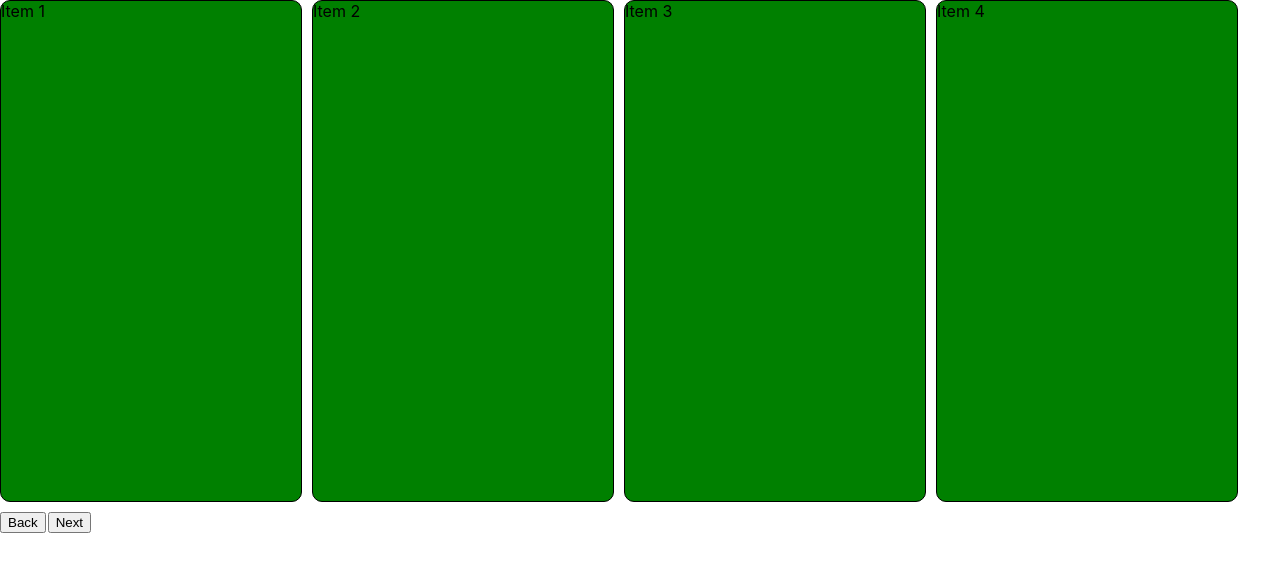
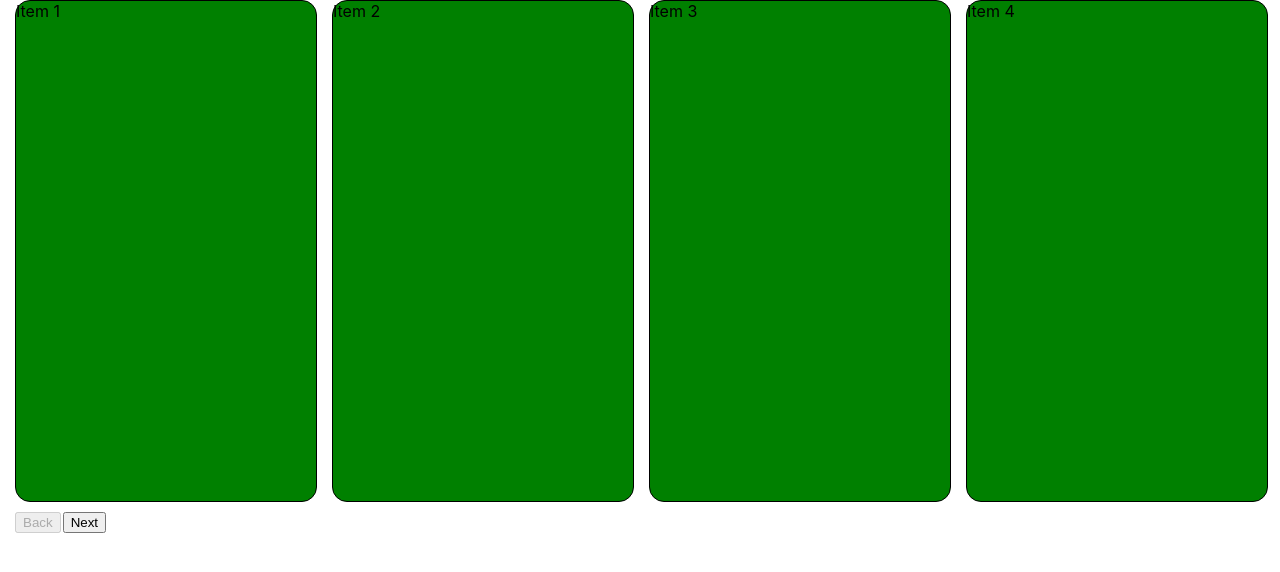
Before and after one commit to tungle251/react-app, a React (Create React App) app: page / in a window 1280 px wide. Shown: the top 572 px of the page. Built offline with nearby package versions, Linux system fonts and the light colour scheme.

Commit message:
rename and optimize code

```diff
--- a/src/App.js
+++ b/src/App.js
@@ -1,15 +1,16 @@
-import Slider from './Slider'
+import SliderShow from './SlideShow'
 const ITEMS = [
   { id: 1, children: <div>Item 1</div> },
   { id: 2, children: <div>Item 2</div> },
   { id: 3, children: <div>Item 3</div> },
   { id: 4, children: <div>Item 4</div> },
+  { id: 5, children: <div>Item 5</div> },
 ]
 
 function App() {
   return (
     <div className="App">
-      <Slider items={ITEMS} />
+      <SliderShow items={ITEMS} />
     </div>
   )
 }
--- /dev/null
+++ b/src/SlideShow.js
@@ -0,0 +1,68 @@
+import { useState } from 'react'
+import './SliderShow.scss'
+import classNames from 'classnames'
+
+const SliderShow = ({ items }) => {
+  const [selectedItem, setSelectedItem] = useState(items[0])
+  const currIndex = items.findIndex((i) => i.id === selectedItem.id)
+
+  const handleBack = () => {
+    if (currIndex > 0) {
+      setSelectedItem(items[currIndex - 1])
+    }
+  }
+
+  const handleNext = () => {
+    if (currIndex < items.length - 1) {
+      setSelectedItem(items[currIndex + 1])
+    }
+  }
+  return (
+    <div className="slider">
+      <div className="slider-container">
+        {items.map(({ id, children }, i) => {
+          const isActive = i >= currIndex
+          const isHidden = i < currIndex
+          let transform = ''
+          const marginRight = 15
+          if (isHidden) {
+            transform =
+              i === 0
+                ? 'scale3d(.3,.3,.3)'
+                : `translateX(calc(-${i}00% - ${
+                    i * marginRight
+                  }px)) scale3d(.3,.3,.3)`
+            // isActive and not the first item in the list
+          } else if (currIndex !== 0) {
+            transform = `translateX(calc(-${currIndex}00% - ${
+              currIndex * marginRight
+            }px))`
+          }
+
+          return (
+            <div
+              className={classNames('slider-item', {
+                'is-active': isActive,
+                'is-hidden': isHidden,
+              })}
+              style={{ transform, marginRight: `${marginRight}px` }}
+              key={id}
+            >
+              {children}
+            </div>
+          )
+        })}
+      </div>
+      <div className="button-group">
+        <button onClick={handleBack} disabled={currIndex === 0}>
+          Back
+        </button>
+        <button onClick={handleNext} disabled={currIndex === items.length - 1}>
+          Next
+        </button>
+      </div>
+    </div>
+  )
+}
+
+export default SliderShow
--- a/src/Slider.js
+++ /dev/null
@@ -1,61 +0,0 @@
-import { useState } from 'react'
-import './Slider.scss'
-import classNames from 'classnames'
-
-const Slider = ({ items }) => {
-  const [selected, setSelected] = useState(items[0])
-  const currIndex = items.findIndex((i) => i.id === selected.id)
-
-  const handleBack = () => {
-    if (currIndex > 0) {
-      setSelected(items[currIndex - 1])
-    }
-  }
-
-  const handleNext = () => {
-    if (currIndex < items.length - 1) {
-      setSelected(items[currIndex + 1])
-    }
-  }
-  return (
-    <div className="slider">
-      <div className="slider-container">
-        {items.map((item, i) => {
-          const isActive = i >= currIndex
-          const isHidden = i < currIndex
-
-          let transform = ''
-          if (currIndex !== 0 && isActive) {
-            transform = `translateX(calc(-${currIndex}00% - ${
-              currIndex * 10
-            }px))`
-          }
-
-          if (isHidden) {
-            transform =
-              i === 0
-                ? 'scale3d(.3,.3,.3)'
-                : `translateX(calc(-${i}00% - ${i * 10}px)) scale3d(.3,.3,.3) `
-          }
-
-          return (
-            <div
-              className={classNames('slider-item', {
-                'is-active': isActive,
-                'is-hidden': isHidden,
-              })}
-              style={{ transform }}
-              key={item.id}
-            >{`Item ${item.id}`}</div>
-          )
-        })}
-      </div>
-      <div className="button-group">
-        <button onClick={handleBack}>Back</button>
-        <button onClick={handleNext}>Next</button>
-      </div>
-    </div>
-  )
-}
-
-export default Slider
--- a/src/Slider.scss
+++ b/src/SliderShow.scss
@@ -2,28 +2,32 @@
   display: flex;
   flex-direction: column;
   gap: 10px;
+  overflow: hidden;
+  margin-left: 15px;
 
   &-container {
     display: flex;
 
     .slider-item {
-      width: 300px;
+      // fixed width
+      flex-basis: 300px;
+      flex-grow: 0;
+      flex-shrink: 0;
       height: 500px;
       border: 1px solid black;
-      border-radius: 10px;
-      margin-right: 10px;
-      transition-property: transform,opacity,-webkit-transform;
+      border-radius: 15px;
+      transition-property: transform, opacity, -webkit-transform;
       transition-duration: 1s;
     }
 
     .is-active {
-        background-color: green;
-        opacity: 1;
+      background-color: green;
+      opacity: 1;
     }
 
     .is-hidden {
-        background-color: grey;
-        opacity: 0;
+      background-color: green;
+      opacity: 0;
     }
   }
 
```
